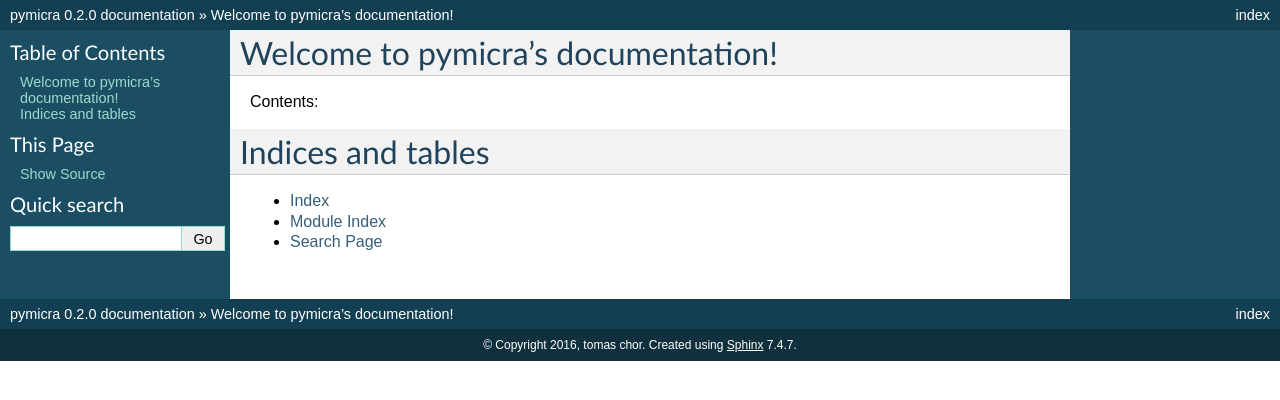
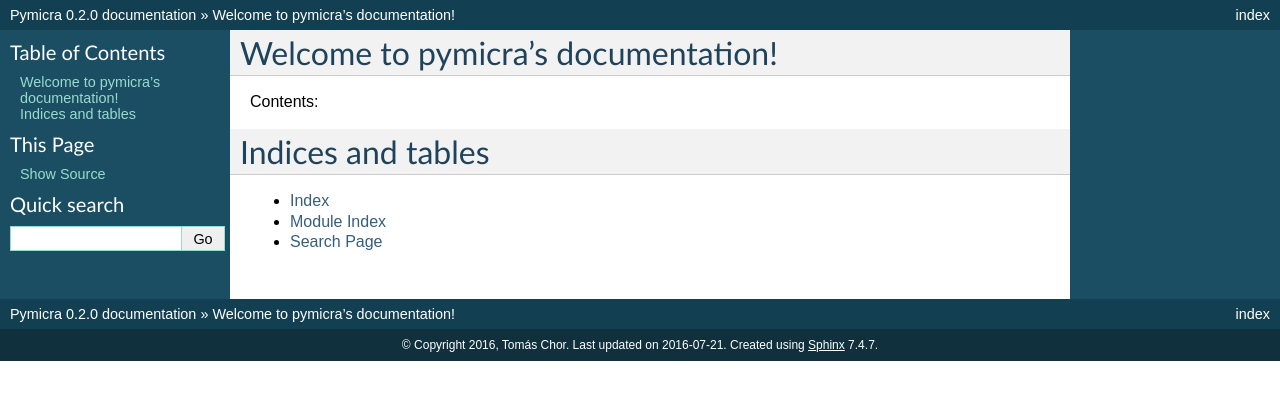
Before and after one commit to tomchor/pymicra, a Sphinx documentation site: the page built from docs/index.rst, in a window 1280 px wide. Shown: the top 400 px of the page. Built offline with Sphinx 7.4.7, drawn with Linux system fonts in a browser that asks for light colours.

Commit message:
chanhed some options in sphinx

```diff
--- a/docs/conf.py
+++ b/docs/conf.py
@@ -47,15 +47,15 @@
 master_doc = 'index'
 
 # General information about the project.
-project = u'pymicra'
-copyright = u'2016, tomas chor'
+project = u'Pymicra'
+copyright = u'2016, Tomás Chor'
 
 # The version info for the project you're documenting, acts as replacement for
 # |version| and |release|, also used in various other places throughout the
 # built documents.
 #
 # The short X.Y version.
-version = '0.2.0'
+version = '0.2'
 # The full version, including alpha/beta/rc tags.
 release = '0.2.0'
 
@@ -78,11 +78,11 @@
 #default_role = None
 
 # If true, '()' will be appended to :func: etc. cross-reference text.
-#add_function_parentheses = True
+add_function_parentheses = True
 
 # If true, the current module name will be prepended to all description
 # unit titles (such as .. function::).
-#add_module_names = True
+add_module_names = True
 
 # If true, sectionauthor and moduleauthor directives will be shown in the
 # output. They are ignored by default.
@@ -140,7 +140,7 @@
 
 # If not '', a 'Last updated on:' timestamp is inserted at every page bottom,
 # using the given strftime format.
-#html_last_updated_fmt = '%b %d, %Y'
+html_last_updated_fmt = '%Y-%m-%d'
 
 # If true, SmartyPants will be used to convert quotes and dashes to
 # typographically correct entities.
@@ -166,10 +166,10 @@
 #html_show_sourcelink = True
 
 # If true, "Created using Sphinx" is shown in the HTML footer. Default is True.
-#html_show_sphinx = True
+html_show_sphinx = True
 
 # If true, "(C) Copyright ..." is shown in the HTML footer. Default is True.
-#html_show_copyright = True
+html_show_copyright = True
 
 # If true, an OpenSearch description file will be output, and all pages will
 # contain a <link> tag referring to it.  The value of this option must be the
@@ -245,7 +245,7 @@
 #  dir menu entry, description, category)
 texinfo_documents = [
   ('index', 'pymicra', u'pymicra Documentation',
-   u'tomas chor', 'pymicra', 'One line description of project.',
+   u'tomas chor', 'pymicra', 'A Python tool for Micrometeorological Analyses.',
    'Miscellaneous'),
 ]
 
```
Also changed, not shown: 4 other files.
